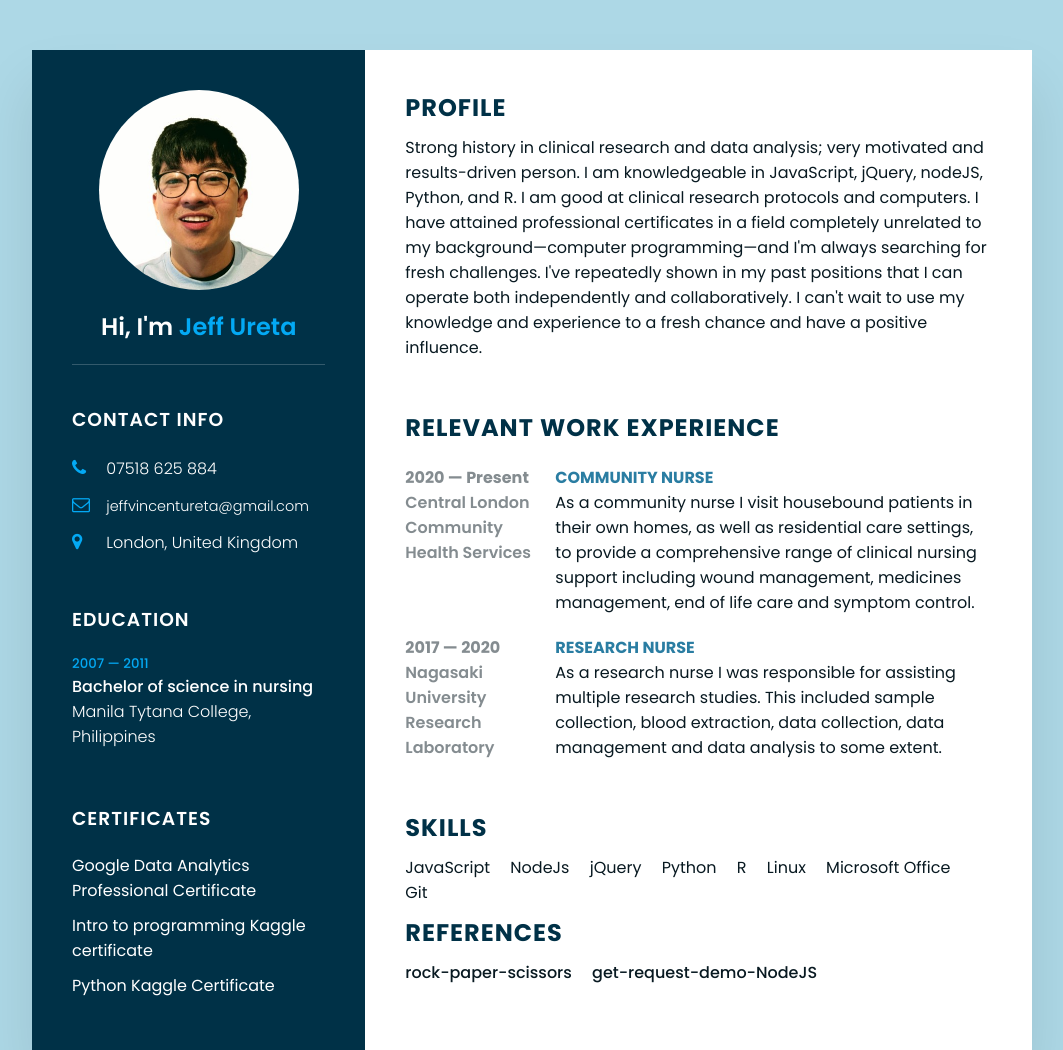
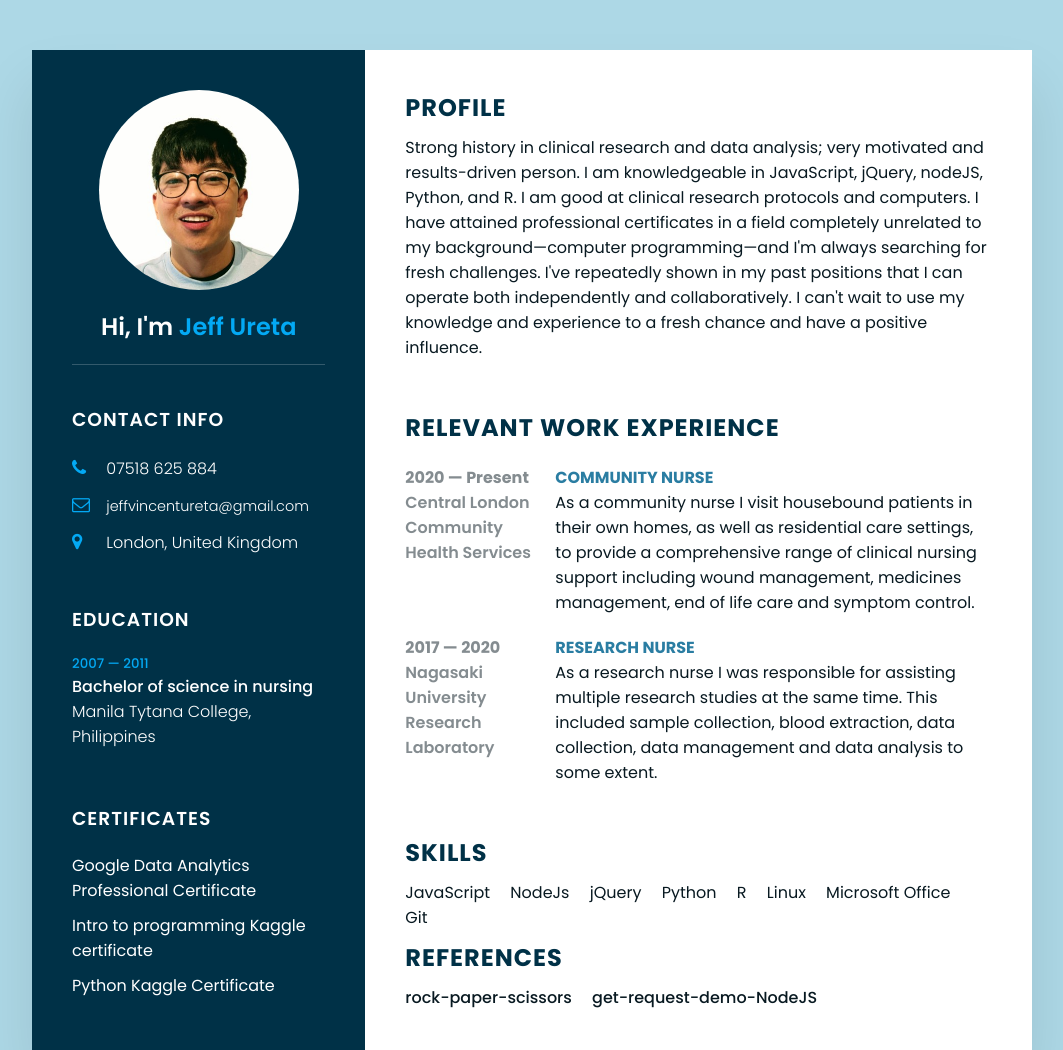
Before and after one commit to jeffureta/responsive-resume03, a plain HTML site: page index.html in a window 1280 px wide. Shown: the top 1050 px of the page, without its empty margins (108-1171 px from the left). Drawn offline with nearby package versions, Linux system fonts and the light colour scheme.

Commit message:
Edited index.html
Added a phrase on research nurse description.

```diff
--- a/index.html
+++ b/index.html
@@ -120,7 +120,8 @@
                     <div class="text">
                         <h4>research nurse</h4>
                         <p>
-                            As a research nurse I was responsible for assisting multiple research studies.
+                            As a research nurse I was responsible for assisting multiple research studies at the same
+                            time.
                             This included sample collection, blood extraction, data collection, data management and data
                             analysis to some extent.
                         </p>
```
